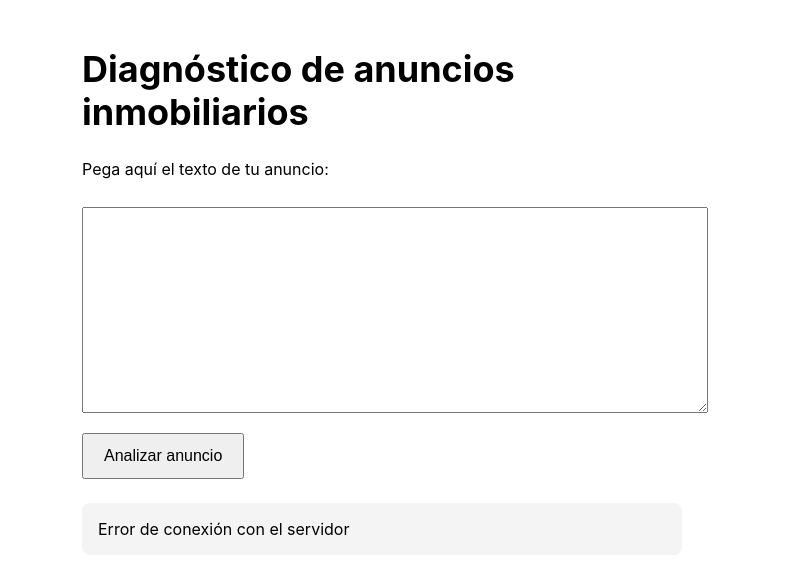
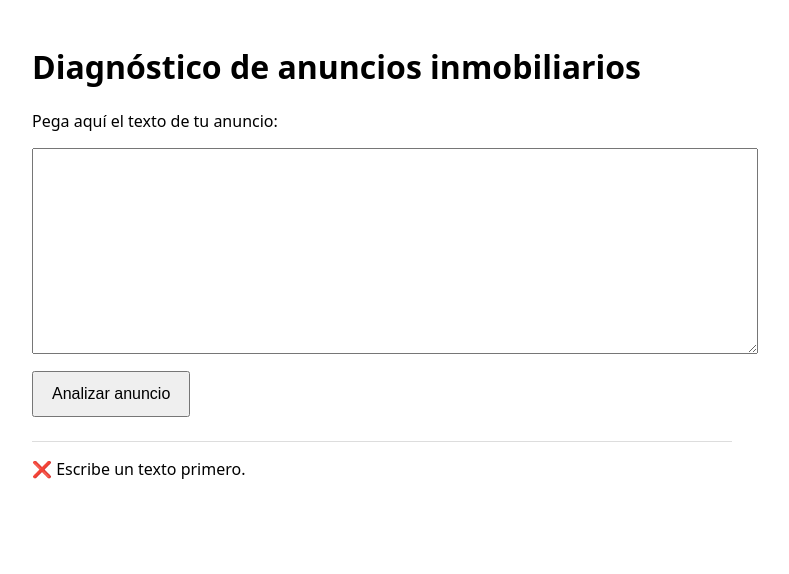
Before and after one commit to pedrogallardocorts-afk/diagnostico-anuncios, a website: page index.html in a window 1280 px wide. Both pictures are taken after a click on the button "Analizar anuncio". Shown: the whole page, without its empty margins (258-1047 px from the left). Drawn offline with Linux system fonts and the light colour scheme; no server answers.

Commit message:
Update index.html

```diff
--- a/index.html
+++ b/index.html
@@ -2,38 +2,32 @@
 <html lang="es">
 <head>
   <meta charset="UTF-8" />
-  <meta name="viewport" content="width=device-width, initial-scale=1.0"/>
   <title>Diagnóstico de anuncios inmobiliarios</title>
+  <meta name="viewport" content="width=device-width, initial-scale=1" />
   <style>
     body {
-      font-family: -apple-system, BlinkMacSystemFont, sans-serif;
+      font-family: system-ui, -apple-system, BlinkMacSystemFont, sans-serif;
       padding: 24px;
-      max-width: 600px;
+      max-width: 700px;
       margin: auto;
-    }
-    h1 {
-      font-size: 36px;
-      line-height: 1.2;
     }
     textarea {
       width: 100%;
       height: 180px;
       padding: 12px;
       font-size: 16px;
-      margin-top: 12px;
     }
     button {
-      margin-top: 16px;
-      padding: 12px 20px;
+      margin-top: 12px;
+      padding: 12px 18px;
       font-size: 16px;
       cursor: pointer;
     }
     #resultado {
       margin-top: 24px;
       white-space: pre-wrap;
-      background: #f4f4f4;
-      padding: 16px;
-      border-radius: 8px;
+      border-top: 1px solid #ddd;
+      padding-top: 16px;
     }
   </style>
 </head>
@@ -56,30 +50,32 @@
       const texto = document.getElementById("texto").value;
       const resultado = document.getElementById("resultado");
 
-      resultado.innerText = "Analizando anuncio…";
+      if (!texto.trim()) {
+        resultado.innerText = "❌ Escribe un texto primero.";
+        return;
+      }
+
+      resultado.innerText = "⏳ Analizando anuncio...";
 
       try {
-        const response = await fetch(
-          "https://diagnostico-anuncios-production.up.railway.app/diagnostico",
-          {
-            method: "POST",
-            headers: {
-              "Content-Type": "application/json"
-            },
-            body: JSON.stringify({ texto })
-          }
-        );
+        const res = await fetch("/diagnostico", {
+          method: "POST",
+          headers: {
+            "Content-Type": "application/json"
+          },
+          body: JSON.stringify({ texto })
+        });
 
-        const data = await response.json();
+        const data = await res.json();
 
         if (data.error) {
-          resultado.innerText = "Error: " + data.error;
+          resultado.innerText = "❌ " + data.error;
         } else {
-          resultado.innerText = data.resultado || JSON.stringify(data, null, 2);
+          resultado.innerText = data.resultado;
         }
 
-      } catch (error) {
-        resultado.innerText = "Error de conexión con el servidor";
+      } catch (err) {
+        resultado.innerText = "❌ Error de conexión con el servidor.";
       }
     }
   </script>
```
